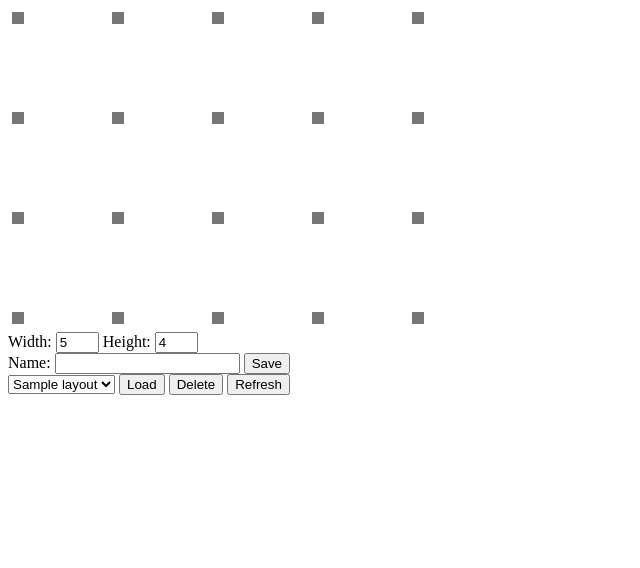
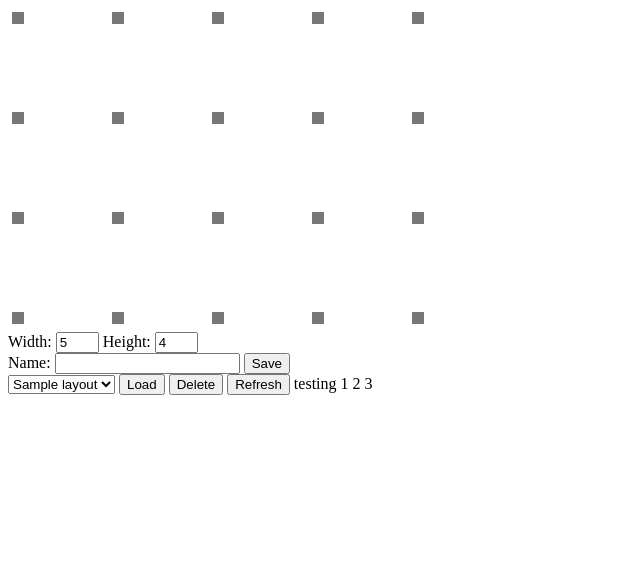
Before and after one commit to 4gd/simwall-editor, a Flask app: page / in a window 1280 px wide. Shown: the top 568 px of the page, without its empty margins (0-640 px from the left). Run offline with Flask 2, Linux system fonts and the light colour scheme; tables that the repository leaves empty hold one stand-in row (values such as "Sample post"); some libraries are stand-ins or nearby versions.

Commit message:
Test making changes to deploment

```diff
--- a/templates/index.html.j2
+++ b/templates/index.html.j2
@@ -20,6 +20,7 @@
   <button id="load-button">Load</button>
   <button id="delete-button">Delete</button>
   <button id="refresh-button">Refresh</button>
+  testing 1 2 3
 
   {# Javascript #}
   <script
```
